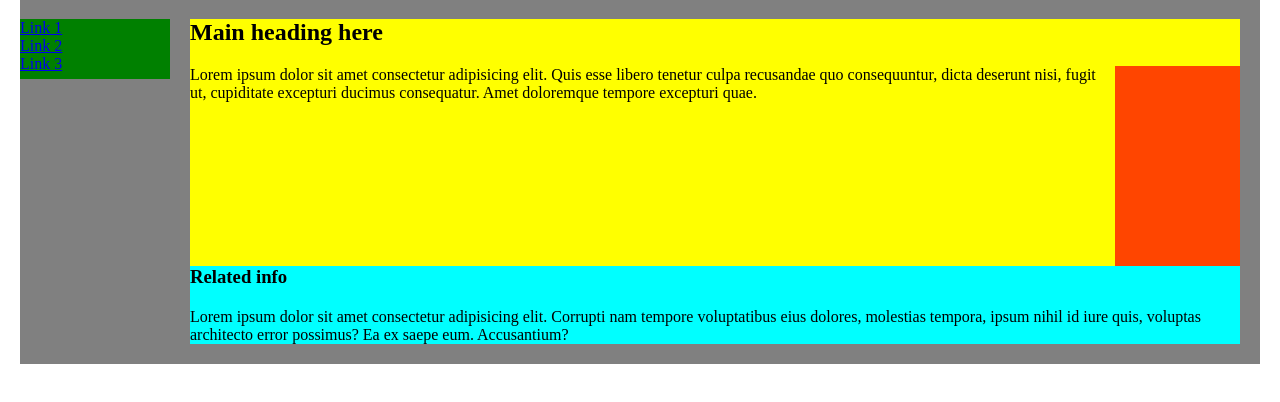
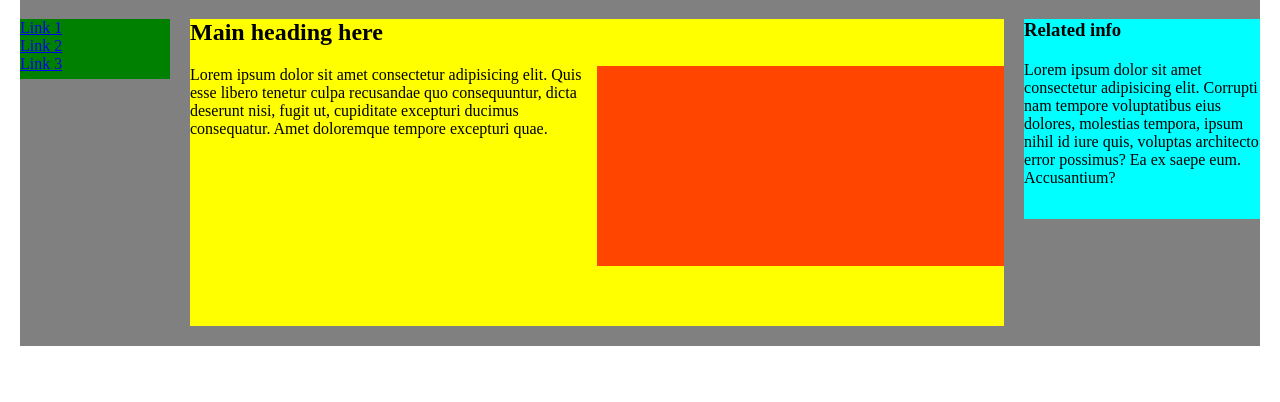
Before and after one commit to laurarguezf/promo-b-module-1-pair-4, a plain HTML site: page mobile_first/index.html in a window 1280 px wide. Shown: the part 58-460 px from the top of the page. Drawn offline with Linux system fonts and the light colour scheme.

Commit message:
Adding changes to the exercise

```diff
--- a/mobile_first/index.html
+++ b/mobile_first/index.html
@@ -35,12 +35,10 @@
                 Main heading here
             </h2>
         <div class="contenedor">
-    <p>
+            <p class="contenedor-p">
                 Lorem ipsum dolor sit amet consectetur adipisicing elit. Quis esse libero tenetur culpa recusandae quo consequuntur, dicta deserunt nisi, fugit ut, cupiditate excepturi ducimus consequatur. Amet doloremque tempore excepturi quae.
             </p>
-
             <div class="vacio">
-
             </div>
         </div>
 
--- a/mobile_first/styles/main.css
+++ b/mobile_first/styles/main.css
@@ -62,5 +62,28 @@
     }
     .vacio {
         display: block;
+        width: 50%;
+        margin-bottom: 60px;
+    }
+    .contenedor-p {
+        width: 50%;
     }
 }
+
+@media (min-width: 1000px) {
+    .main {
+        display: flex;
+    }
+
+    .sections {
+        display: flex;
+        margin-right: 0;
+    }
+
+    .section2 {
+        margin-left: 20px;
+        width: 40%;
+        height: 200px;
+        overflow: auto;
+    }
+}
```
Lines whose indentation alone changed are shown as unchanged.
